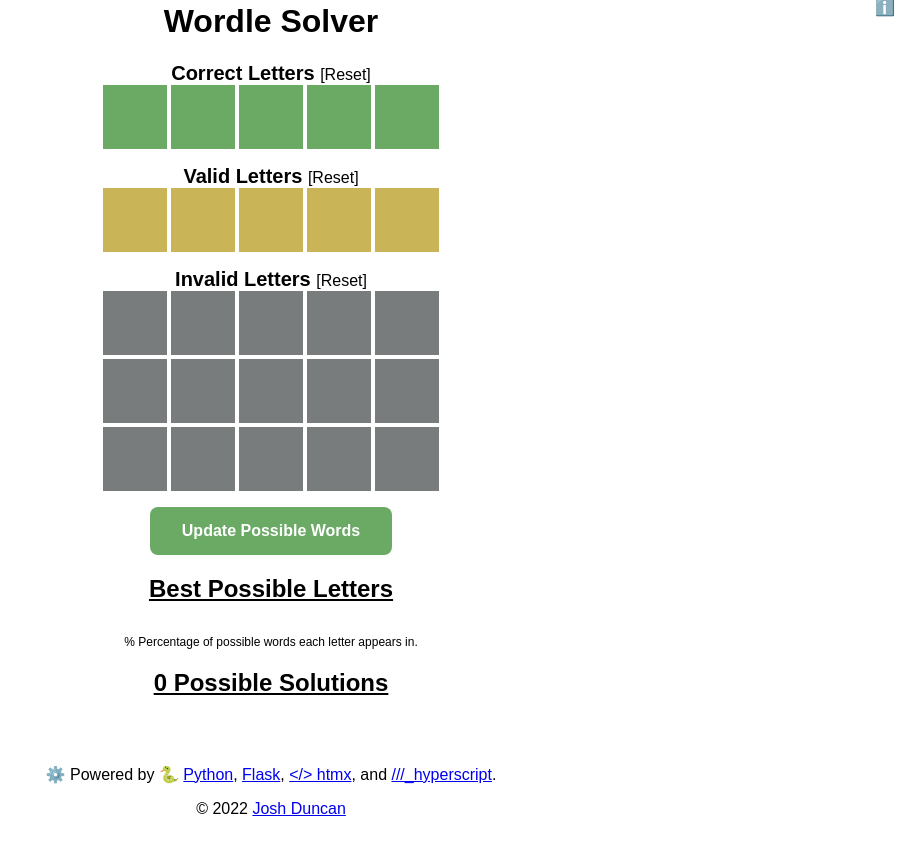
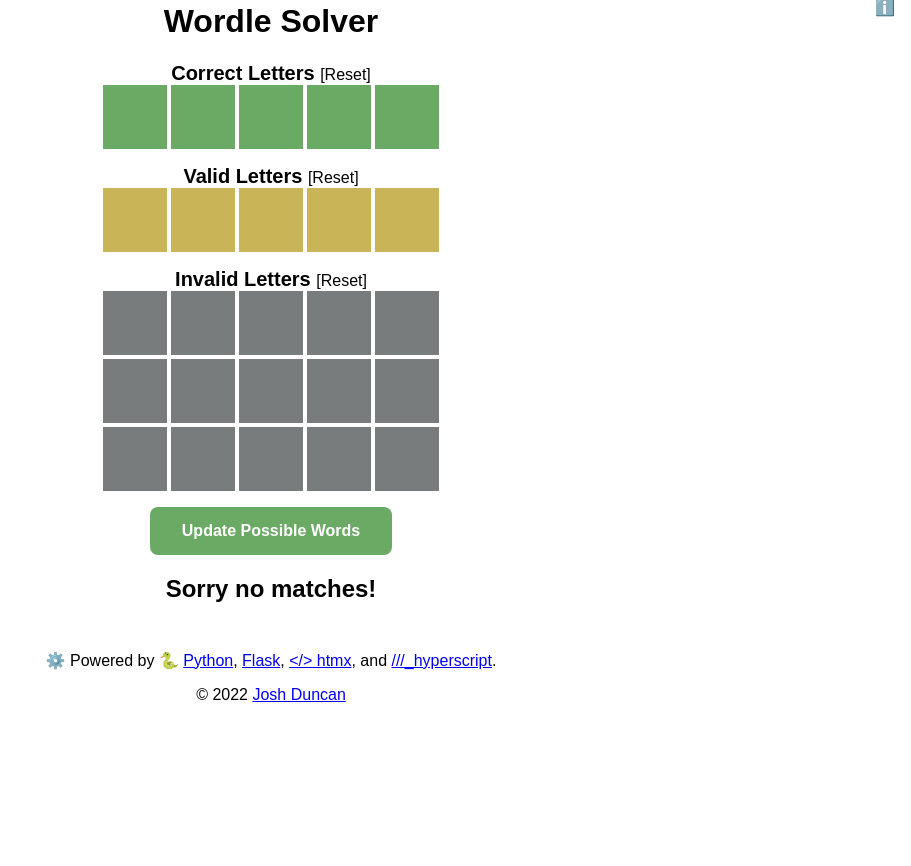
Before and after one commit to joshbduncan/flask-wordle-solver, a Flask app: template templates/index.html in a window 1280 px wide. Shown: the part 18-884 px from the top of the page, without its empty margins (369-1280 px from the left). After the commit the page ends 720 px from the top, so only its background shows below. Run offline with Flask 2, Linux system fonts and the light colour scheme; the template is opened without the code that fills it, so the values that code supplies are empty; some libraries are stand-ins or nearby versions.

Commit message:
added correct and valid character highlighting
added highlighting for correct and valid characters in possibles
solutions, cleaned up 'no matching words' message in jinja

```diff
--- a/app.py
+++ b/app.py
@@ -50,10 +50,10 @@ def index():
         valids = [v.lower() for k, v in data.items() if "v" in k]
         corrects = [v.lower() for k, v in data.items() if "c" in k]
         matches = find_matching_words(invalids, valids, corrects)
-        if matches:
-            cts = get_character_counts(matches, [*valids, *corrects])
-        else:
-            return '<h2 class="text-align-center">Sorry no matches!</h2>'
-        return render_template("words.html", words=matches, cts=cts)
+        cts = get_character_counts(matches, [*valids, *corrects])
+        print(cts)
+        return render_template(
+            "words.html", words=matches, cts=cts, valids=valids, corrects=corrects
+        )
     cts = get_character_counts(WORDS, [])
-    return render_template("index.html", words=WORDS, cts=cts)
+    return render_template("index.html", words=WORDS, cts=cts, valids=[], corrects=[])
--- a/static/styles.css
+++ b/static/styles.css
@@ -2,6 +2,9 @@
 *::before,
 *::after {
   box-sizing: border-box;
+}
+
+body {
   font-family: Arial;
 }
 
@@ -34,9 +37,11 @@ button {
   cursor: pointer;
 }
 
-button.reset,
-button.tooltip {
+button.reset {
   background-color: white;
+  font-size: 1em;
+  margin: 0;
+  padding: 0;
 }
 
 button.update {
@@ -70,12 +75,6 @@ h1 > a {
 /* ########## INPUTS STYLING ########## */
 
 .inputs {
-  text-align: center;
-}
-
-.reset {
-  cursor: pointer;
-  margin: 0 auto;
   text-align: center;
 }
 
@@ -115,12 +114,14 @@ h1 > a {
 
 .letters {
   display: grid;
-  grid-gap: 1em 1em;
+  font-family: monospace;
+  font-size: 125%;
+  font-weight: bold;
+  grid-gap: 0.5em 1em;
   grid-template-columns: repeat(auto-fit, minmax(4em, 1fr));
 }
 
 .letter {
-  font-weight: bold;
   text-align: center;
   text-transform: uppercase;
 }
@@ -136,14 +137,24 @@ h1 > a {
 
 .words {
   display: grid;
+  font-family: monospace;
+  font-size: 125%;
+  font-weight: bold;
   grid-gap: 0.5em 1em;
   grid-template-columns: repeat(auto-fit, minmax(4em, 1fr));
 }
 
 .word {
-  font-weight: bold;
   text-align: center;
   text-transform: uppercase;
+}
+
+span.corrects {
+  color: #6aaa64;
+}
+
+span.valids {
+  color: #c9b457;
 }
 
 /* ########## INFO TOOLTIPS ########## */
--- a/templates/index.html
+++ b/templates/index.html
@@ -63,7 +63,7 @@
         <span class="title">
           Invalid Letters
         </span>
-        <span class="reset" _="on click set .invalid.value to ''"> [Reset]</span>
+        <button class="reset" _="on click set .invalid.value to ''"> [Reset]</button>
         <div class="tiles">
           <input class="tile invalid" type="text" name="i0" maxlength="1" autocomplete="off" oninput="autoTab(this)">
           <input class="tile invalid" type="text" name="i1" maxlength="1" autocomplete="off" oninput="autoTab(this)">
--- a/templates/words.html
+++ b/templates/words.html
@@ -1,3 +1,4 @@
+{% if cts %}
 <h2 class="text-align-center text-underline">Best Possible Letters</h2>
 <div class="letters">
   {% for letter in cts %}
@@ -8,9 +9,18 @@
   {% endfor %}
 </div>
 <p class="note text-align-center">% Percentage of possible words each letter appears in.</p>
-<h2 class="text-align-center text-underline">{{ words | length }} Possible Solutions</h2>
+{% endif %}
+{% if words %}
+<h2 class="text-align-center text-underline">
+  {{ words | length }} Possible Solution{% if words | length > 1 %}s{% endif%}
+</h2>
 <div class="words">
   {% for word in words | sort %}
-  <div class="word">{{ word }}</div>
+  <div class="word">{% for c in word %}{% if c | lower in corrects %}<span class="corrects">{{c}}</span>{% elif c |
+    lower in valids %}<span class="valids">{{c}}</span>{% else %}{{c}}{%
+    endif %}{% endfor %}</div>
   {% endfor %}
 </div>
+{% else %}
+<h2 class="text-align-center">Sorry no matches!</h2>
+{% endif %}
```
